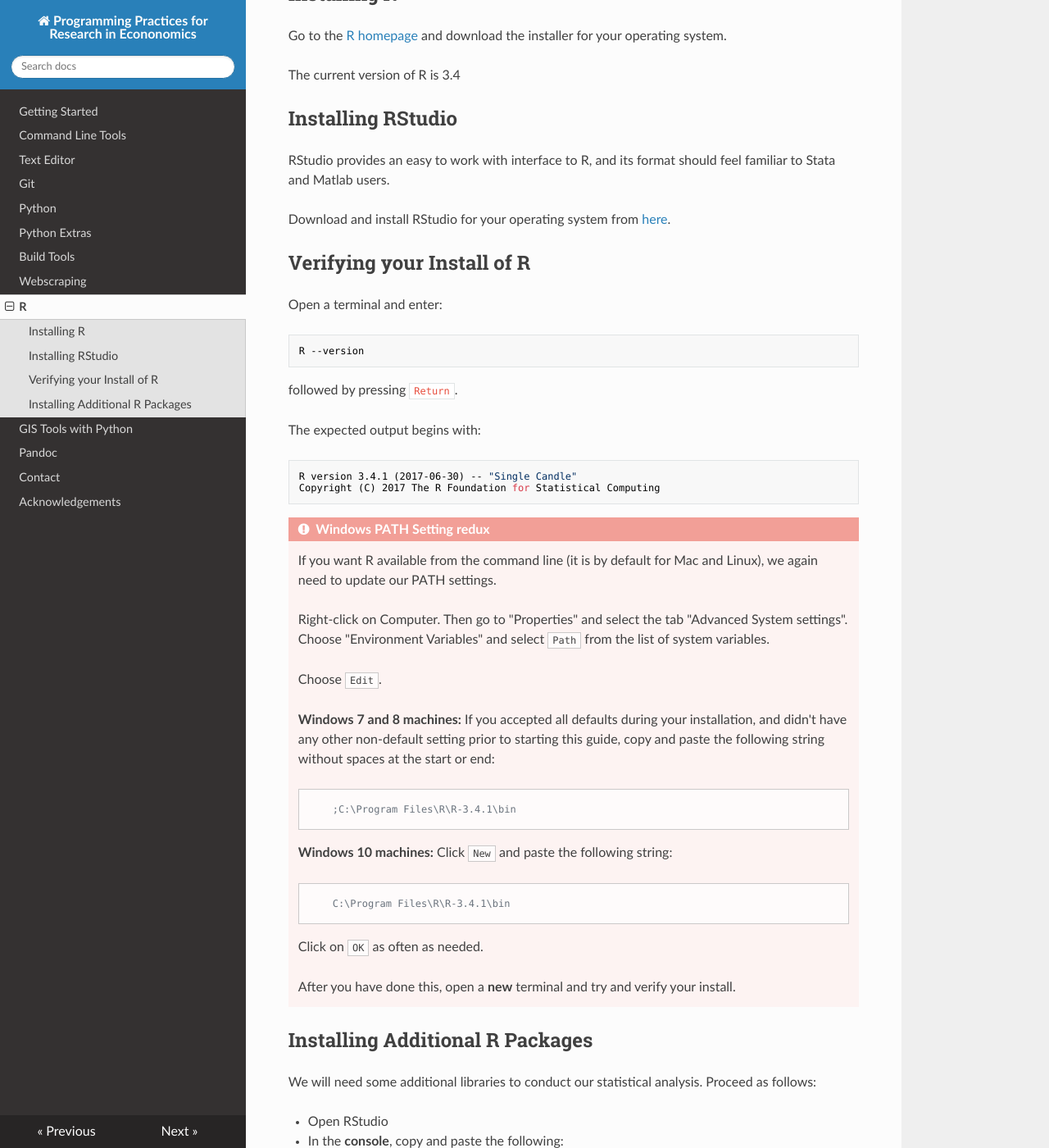
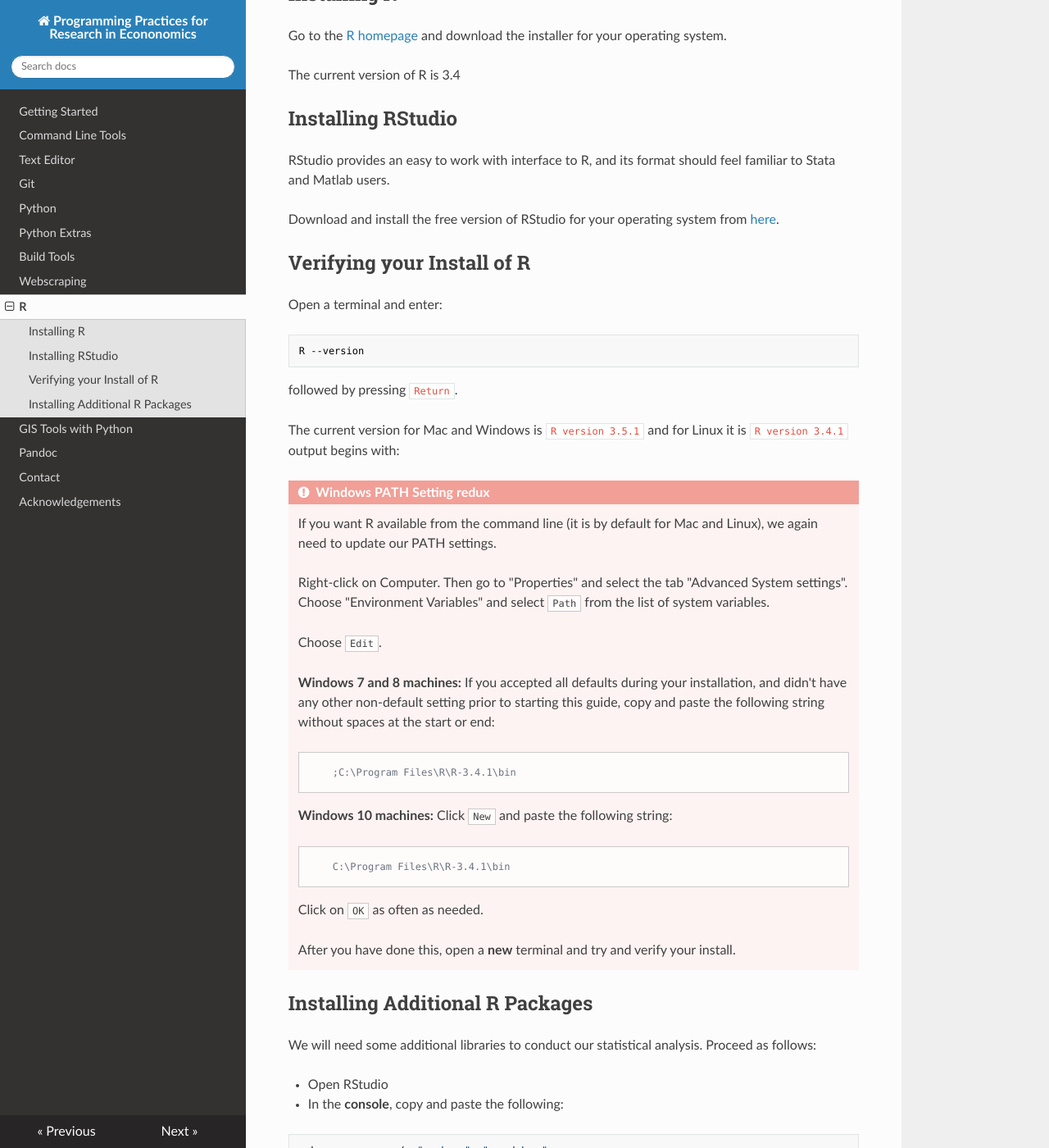
Before and after one commit to pp4rs/DEPRECATED-installation-guide, an MkDocs documentation site: the page built from docs/r.md, in a window 1280 px wide and 1400 px high, scrolled down 280 px. Shown: the whole window at 82% size. Built offline with MkDocs 1.6.1, drawn with Linux system fonts in a browser that asks for light colours; nearby versions of some CDN libraries; old or Windows-style settings are respelled for this version of MkDocs; some of the changed text lies outside the part shown.

Commit message:
R: Adde`free` version hint. R console help if asked for compiling

````diff
--- a/docs/r.md
+++ b/docs/r.md
@@ -13,7 +13,7 @@
 
 RStudio provides an easy to work with interface to R, and its format should feel familiar to Stata and Matlab users.
 
-Download and install RStudio for your operating system from [here](https://www.rstudio.com/products/rstudio/download3/).
+Download and install the free version of RStudio for your operating system from [here](https://www.rstudio.com/products/rstudio/download3/).
 
 ## Verifying your Install of R
 
@@ -25,12 +25,7 @@
 
 followed by pressing `Return`.
 
-The expected output begins with:
-
-```bash
-R version 3.4.1 (2017-06-30) -- "Single Candle"
-Copyright (C) 2017 The R Foundation for Statistical Computing
-```
+The current version for Mac and Windows is `R version 3.5.1` and for Linux it is `R version 3.4.1` output begins with:
 
 !!! danger " Windows PATH Setting redux"
     If you want R available from the command line (it is by default for Mac and Linux), we again need to update our PATH settings.
````
Also changed, not shown: other parts of docs/r.md (+2 -0 lines).
